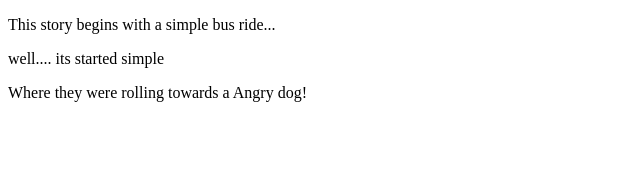
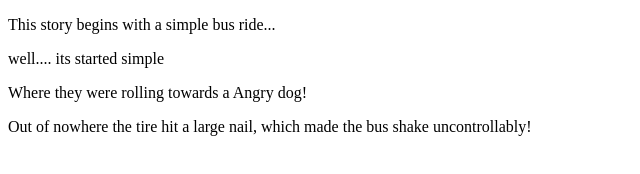
Before and after one commit to StevenMings/firesidestory, a plain HTML site: page index.html in a window 1280 px wide. Shown: the whole page, without its empty margins (0-640 px from the left). Drawn offline with Linux system fonts and the light colour scheme.

Commit message:
A darker twist to the story

```diff
--- a/index.html
+++ b/index.html
@@ -17,6 +17,7 @@
         <p>This story begins with a simple bus ride...</p>
         <p> well.... its started simple </p>
         <p>Where they were rolling towards a Angry dog!</p>
+        <p>Out of nowhere the tire hit a large nail, which made the bus shake uncontrollably!</p>
 
 
 
```
